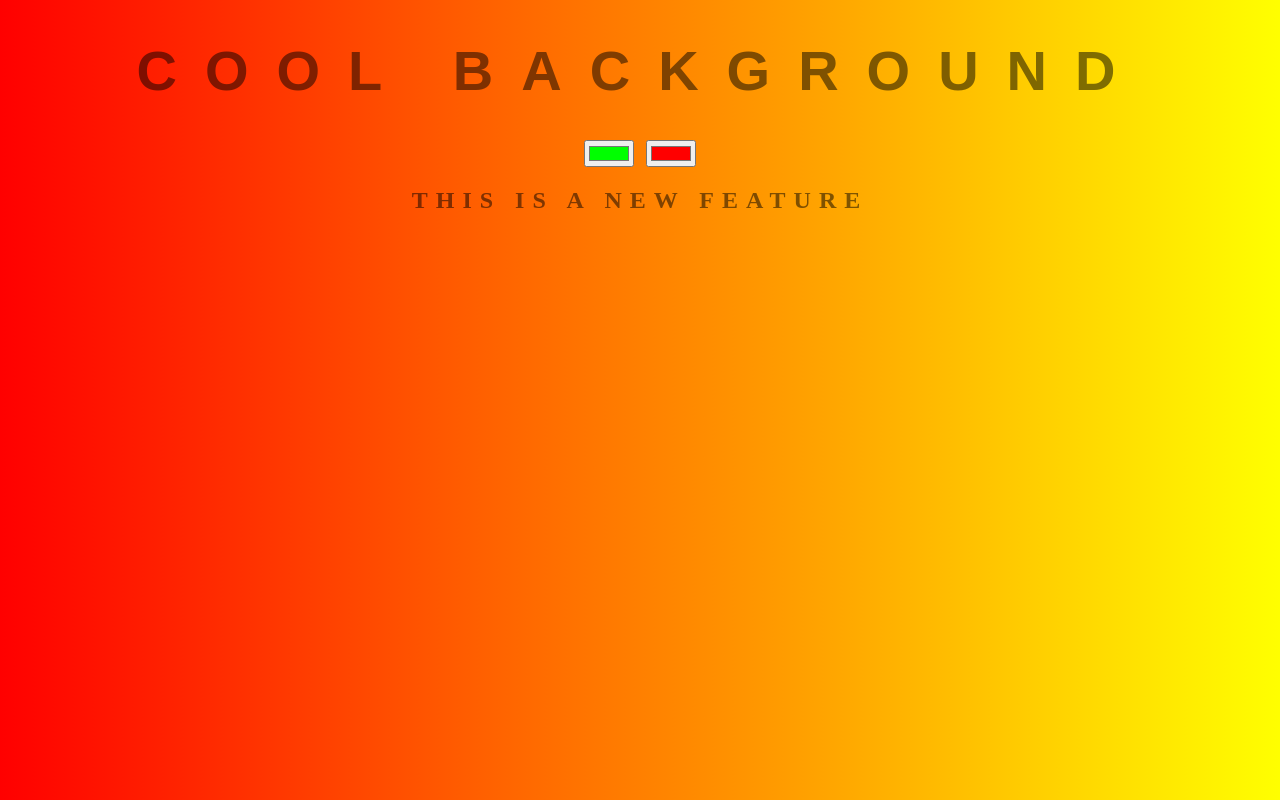
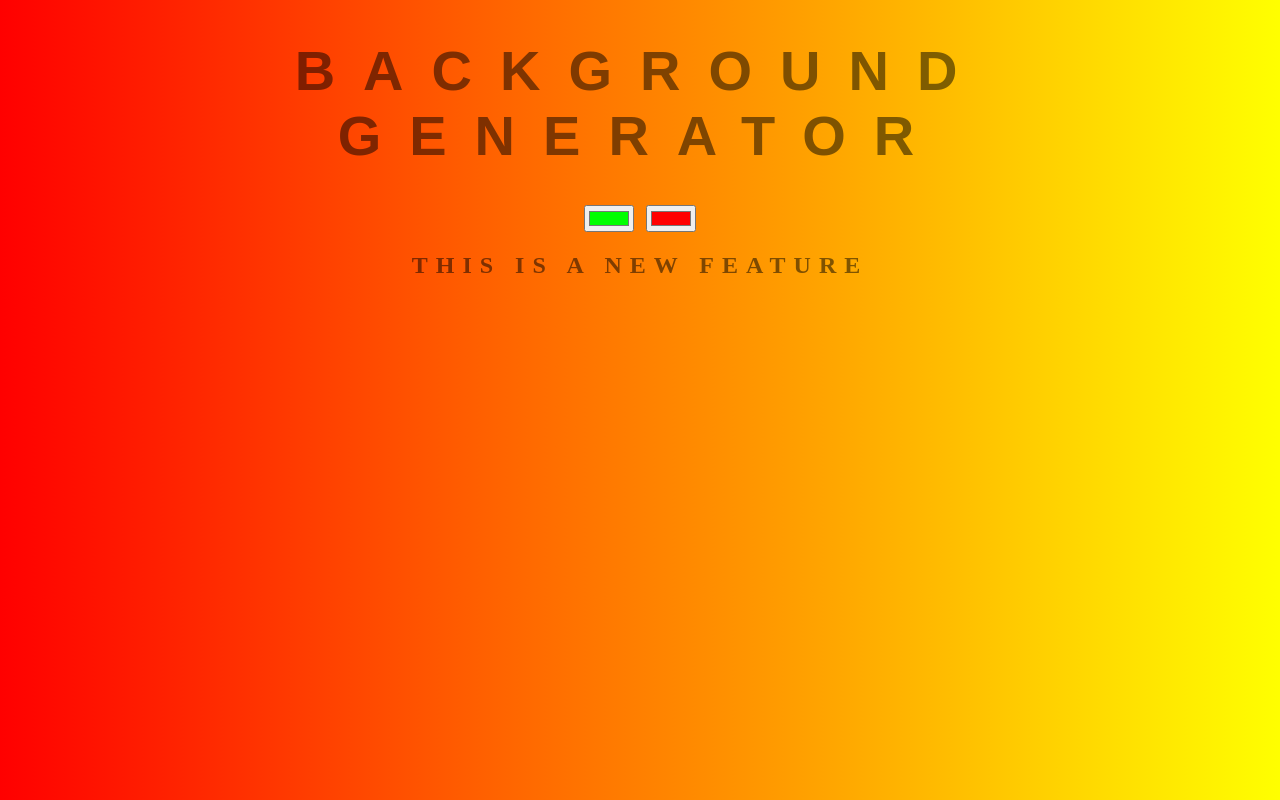
Before and after one commit to aagoure/aziz-background, a plain HTML site: page index.html in a window 1280 px wide. Drawn offline with Linux system fonts and the light colour scheme.

Commit message:
reverting to old title

```diff
--- a/index.html
+++ b/index.html
@@ -6,7 +6,7 @@
 </head>
 <body id="gradient">
 
-	<h1>COOL background</h1>
+	<h1>background generator</h1>
 	<input class="color1" type="color" name="color1" value="#00FF00">
 	<input class="color2" type="color" name="color2" value="#FF0000">
 
```
